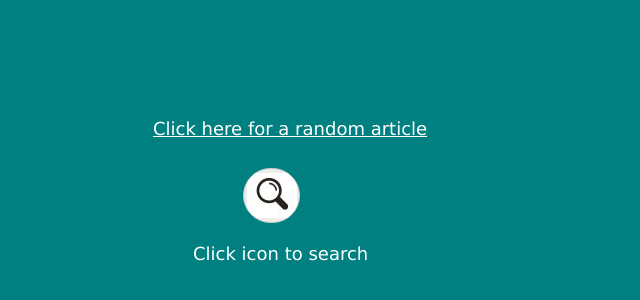
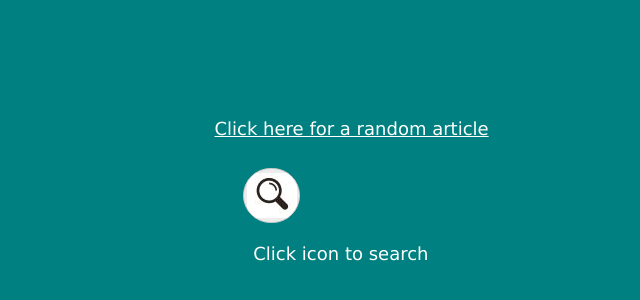
Before and after one commit to nitsbat/Wiki-Finder, a website: page index.html in a window 1280 px wide. Shown: the part 152-452 px from the top of the page, without its empty margins (333-973 px from the left). Drawn offline with nearby package versions, Linux system fonts and the light colour scheme; some packages are replaced by stand-ins of ours.

Commit message:
Fixed positioning bug

```diff
--- a/app/main.less
+++ b/app/main.less
@@ -34,7 +34,7 @@
 
   position: absolute;
   margin-top: -50px;
-  margin-left: -90px;
+  margin-left: -50%;
   font-family: "Lucida Grande","Lucida Sans Unicode", Tahoma, Sans-Serif;
 }
 .icon-search-div{
@@ -42,7 +42,7 @@
   width: 500px;
   position: absolute;
   margin-top: 20px;
-  margin-left: -50px;
+  margin-left: 18%;
   font-family: "Lucida Grande","Lucida Sans Unicode", Tahoma, Sans-Serif;
 }
 
```
